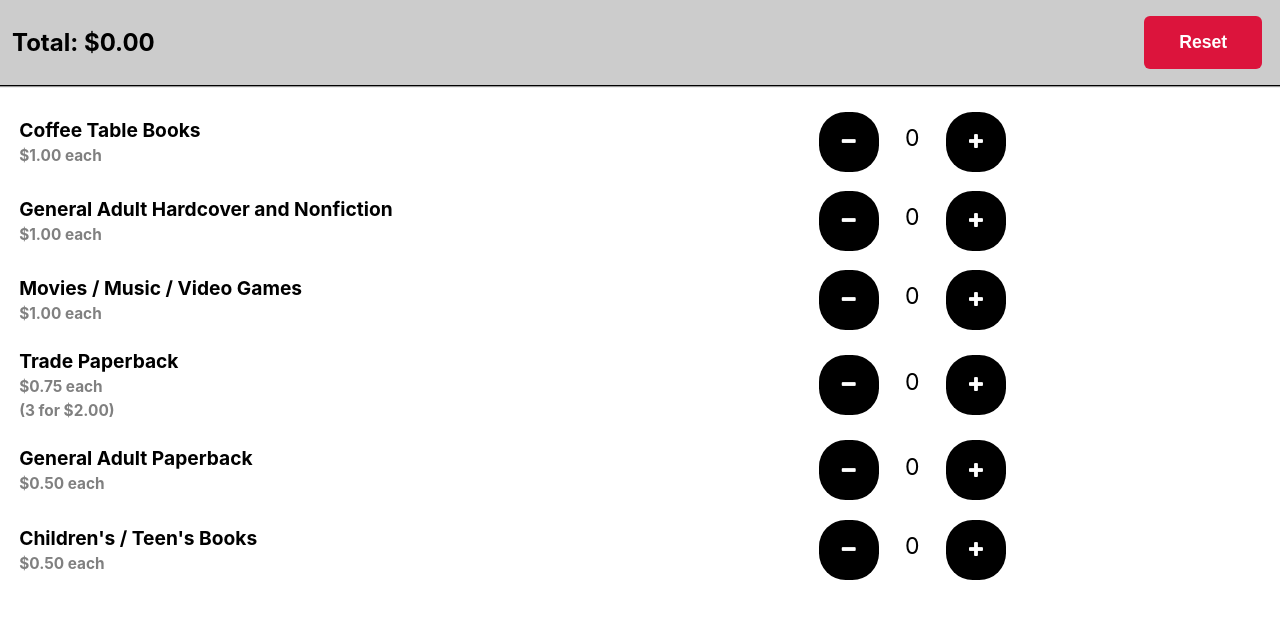
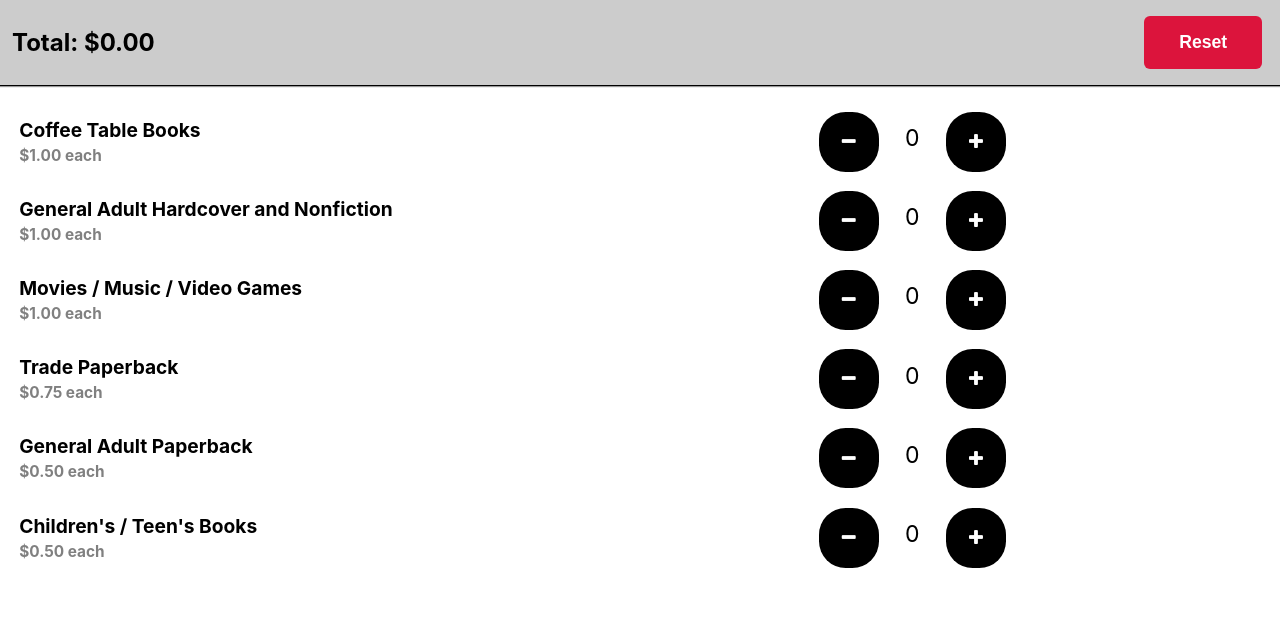
Before and after one commit to jtlong3rd/wvpl-ambler-book-sale-pricer, a React (Create React App) app: page / in a window 1280 px wide. Shown: the top 618 px of the page. Built offline with nearby package versions, Linux system fonts and the light colour scheme.

Commit message:
Update pricing rule for trade paperbacks

```diff
--- a/src/App.tsx
+++ b/src/App.tsx
@@ -47,14 +47,8 @@ const itemSpecs: ItemSpec[] = [
   {
     key: 'trade-paperback',
     name: 'Trade Paperback',
-    pricingDescription: (
-      <>
-        $0.75 each
-        <br />
-        (3 for $2.00)
-      </>
-    ),
-    pricingRule: count => Math.floor(count / 3) * 2 + (count % 3 * 0.75)
+    pricingDescription: '$0.75 each',
+    pricingRule: count => count * 0.75
   },
   {
     key: 'adult-paperback',
```
